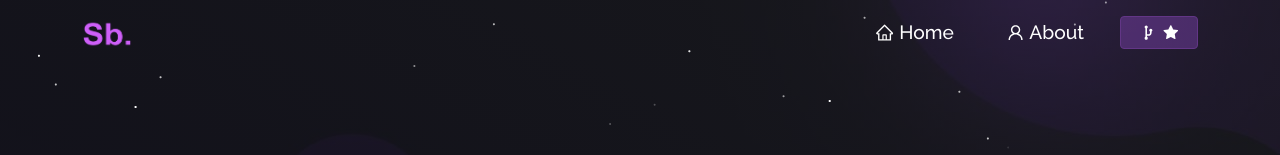
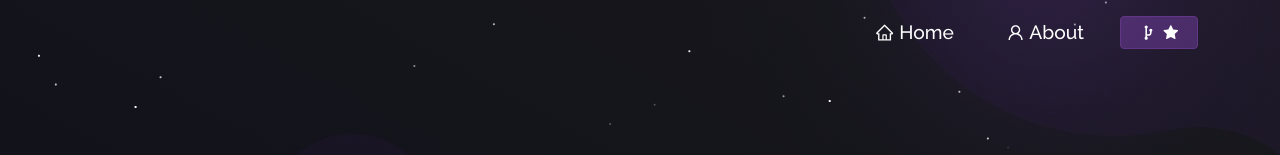
Before and after one commit to joshuamcguire/react-portfolio, a React (Create React App) app: page / in a window 1280 px wide. Shown: the top 155 px of the page. Built offline with nearby package versions, Linux system fonts and the light colour scheme.

Commit message:
Update Navbar.js

```diff
--- a/src/components/Navbar.js
+++ b/src/components/Navbar.js
@@ -2,7 +2,6 @@
 import Navbar from "react-bootstrap/Navbar";
 import Nav from "react-bootstrap/Nav";
 import Container from "react-bootstrap/Container";
-import logo from "../Assets/logo.png";
 import Button from "react-bootstrap/Button";
 import { Link } from "react-router-dom";
 import { CgGitFork } from "react-icons/cg";
@@ -38,9 +37,6 @@
       className={navColour ? "sticky" : "navbar"}
     >
       <Container>
-        <Navbar.Brand href="/" className="d-flex">
-          <img src={logo} className="img-fluid logo" alt="brand" />
-        </Navbar.Brand>
         <Navbar.Toggle
           aria-controls="responsive-navbar-nav"
           onClick={() => {
```
